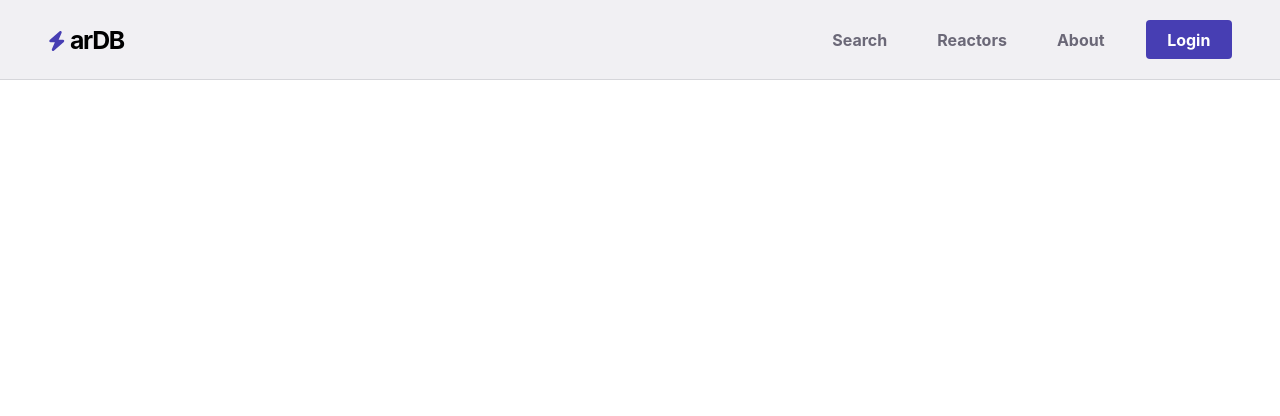
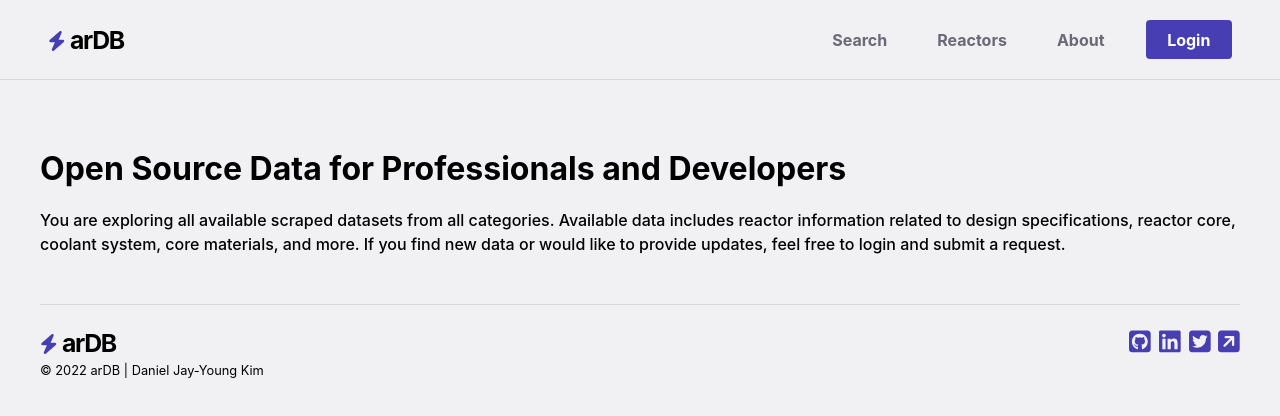
Before and after one commit to danjkim21/adv-nuclear-reactor-client, a React (Vite) app: page /reactors in a window 1280 px wide. Shown: the top 416 px of the page. Built offline with nearby package versions, Linux system fonts and the light colour scheme; no server answers.

Commit message:
created and routed draft Reactors page

```diff
--- a/src/App.jsx
+++ b/src/App.jsx
@@ -6,6 +6,7 @@ import Login from './pages/Login';
 
 import { useState, useEffect } from 'react';
 import { Route, Routes } from 'react-router-dom';
+import Reactors from './pages/Reactors';
 
 function App() {
   let [data, setData] = useState([]);
@@ -32,6 +33,15 @@ function App() {
             </>
           }
         />
+
+        <Route
+          path='/reactors'
+          element={
+            <>
+              <Reactors data={data} />
+            </>
+          }
+        />
         <Route
           path='/about'
           element={
--- a/src/pages/About.jsx
+++ b/src/pages/About.jsx
@@ -6,7 +6,7 @@ function About() {
     <section className='section__about'>
       <div className='container container__desc'>
         <h1 className='page__header'>Advanced Reactor DataBase API</h1>
-        <p>
+        <p className='page__contentDescrip'>
           The arDB API is written with Node, Express, and Mongoose, with source
           data scraped using Puppeteer and Cheerio. The client site is built in
           React. We try our best to follow documentation and specs to prevent
--- a/src/pages/Login.jsx
+++ b/src/pages/Login.jsx
@@ -6,7 +6,9 @@ function Login() {
     <div className='section__login'>
       <div className='container container__login'>
         <h1 className='page__header'>Developer Login</h1>
-        <p>Login and update your organization's reactor information</p>
+        <p className='page__contentDescrip'>
+          Login and update your organization's reactor information
+        </p>
         <p>
           <b>UNDER CONSTRUCTION</b>
         </p>
--- /dev/null
+++ b/src/pages/Reactors.jsx
@@ -0,0 +1,24 @@
+import '../assets/App.css';
+import Footer from '../components/Footer';
+
+function Reactors() {
+  return (
+    <section className='section__reactors'>
+      <div className='container container__reactors'>
+        <h1 className='page__header'>
+          Open Source Data for Professionals and Developers
+        </h1>
+        <p className='page__contentDescrip'>
+          You are exploring all available scraped datasets from all categories.
+          Available data includes reactor information related to design
+          specifications, reactor core, coolant system, core materials, and
+          more. If you find new data or would like to provide updates, feel free
+          to login and submit a request.
+        </p>
+      </div>
+      <Footer />
+    </section>
+  );
+}
+
+export default Reactors;
```
Also changed, not shown: src/assets/App.css.
